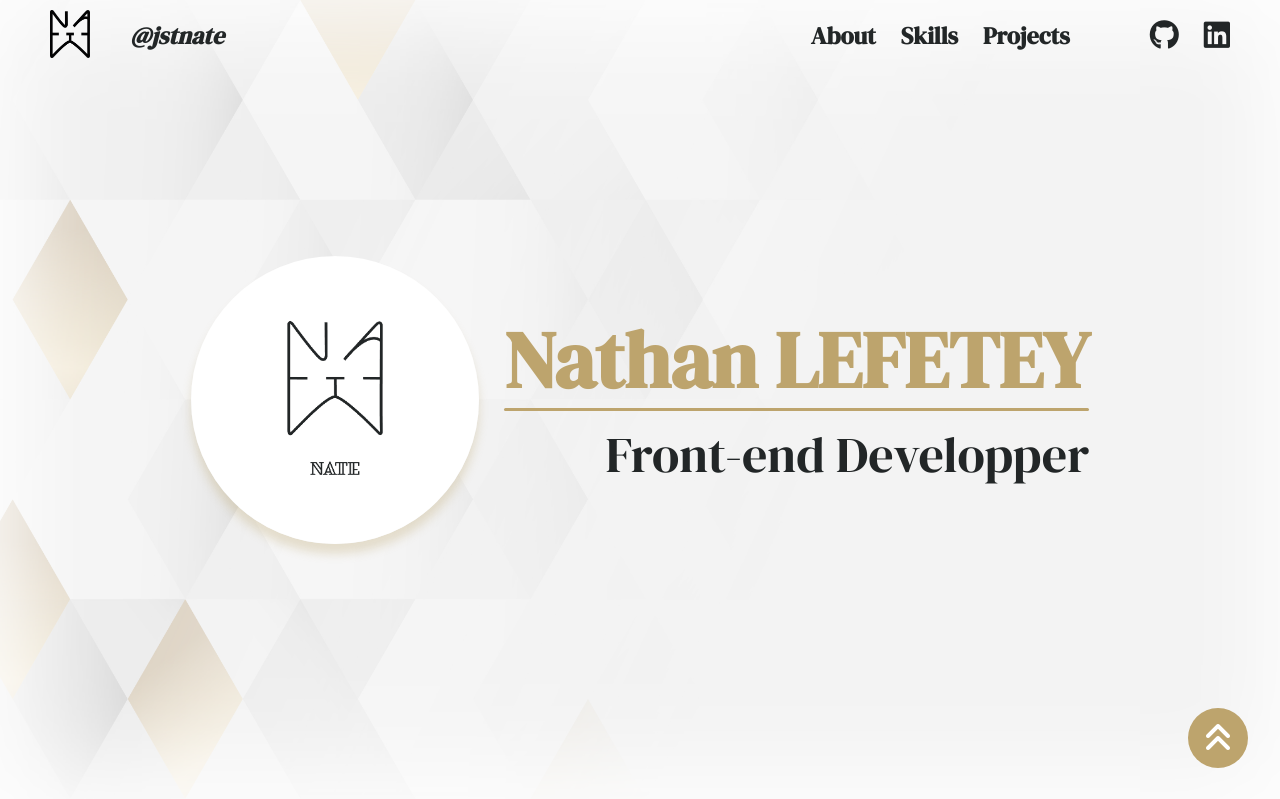
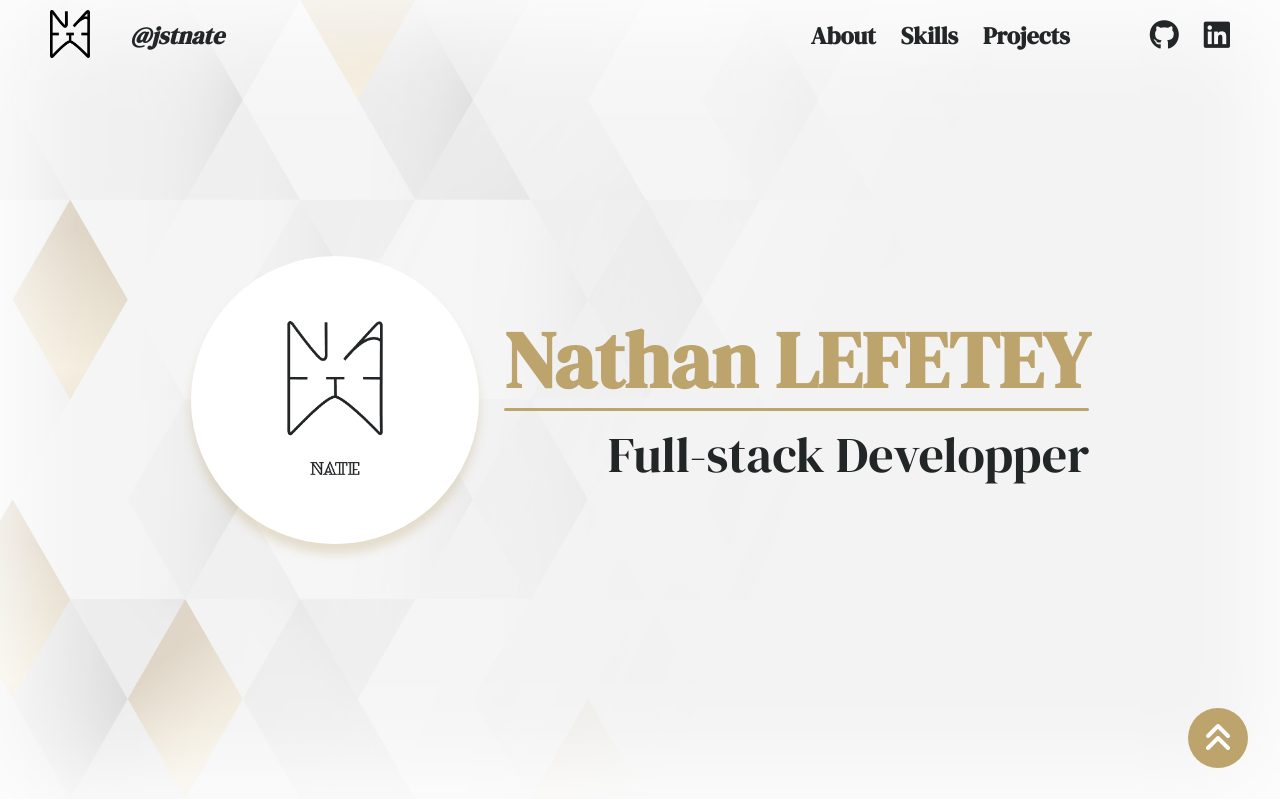
Before and after one commit to jstnate/web_portfolio, a PHP site: page / in a window 1280 px wide. Shown: the top 799 px of the page. Run offline with PHP 8.4, Linux system fonts and the light colour scheme; some libraries are stand-ins or nearby versions.

Commit message:
:sparkles: FEAT scroll snaps, :construction: MODIF job title

```diff
--- a/SCSS/home.scss
+++ b/SCSS/home.scss
@@ -2,6 +2,11 @@
 
 html, body {
     scroll-behavior: smooth;
+    scroll-snap-type: y mandatory;
+}
+
+body section {
+    scroll-snap-align: start;
 }
 
 .go_up_button {
--- a/SCSS/style.css
+++ b/SCSS/style.css
@@ -122,6 +122,11 @@ header nav .home_link h2 a {
 
 html, body {
   scroll-behavior: smooth;
+  scroll-snap-type: y mandatory;
+}
+
+body section {
+  scroll-snap-align: start;
 }
 
 .go_up_button {
--- a/index.php
+++ b/index.php
@@ -18,7 +18,7 @@
                 <div class="welcome_text">
                     <h1 class="name_title">Nathan LEFETEY</h1>
                     <hr>
-                    <h2 class="job_title">Front-end Developper</h2>
+                    <h2 class="job_title">Full-stack Developper</h2>
                 </div>
             </div>
         </section>
```
Also changed, not shown: 1 other file.
